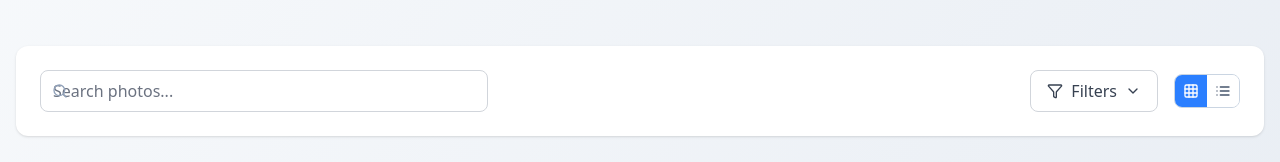
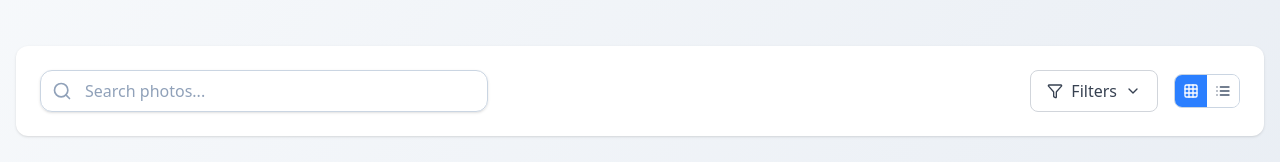
Before and after one commit to vfm2-testing-co/gallery-repo, a Next.js app: page /gallery in a window 1280 px wide. Shown: the part 399-561 px from the top of the page. Built offline with nearby package versions, Linux system fonts and the light colour scheme.

Commit message:
search bar

```diff
--- a/src/app/gallery/page.tsx
+++ b/src/app/gallery/page.tsx
@@ -71,14 +71,17 @@
           <div className="flex flex-col md:flex-row gap-4 items-center justify-between">
             {/* Search */}
             <div className="relative flex-1 max-w-md">
-              <Search className="absolute left-3 top-1/2 transform -translate-y-1/2 text-slate-400 h-4 w-4" />
+              <div className="relative">
+                <Search className="pointer-events-none absolute left-3 top-1/2 -translate-y-1/2 text-slate-400 h-5 w-5" />
                 <input
                   type="text"
                   placeholder="Search photos..."
                   value={searchQuery}
                   onChange={(e) => handleSearchChange(e.target.value)}
-                className="form-input pl-10"
+                  className="w-full rounded-xl border border-slate-300 dark:border-slate-600 bg-white/80 dark:bg-slate-800/80 pl-11 pr-4 py-2 text-slate-900 dark:text-white placeholder:text-slate-400 focus:outline-none focus:ring-2 focus:ring-blue-400 focus:border-blue-400 transition shadow-sm hover:shadow-md"
+                  aria-label="Search photos"
                 />
+              </div>
             </div>
 
             {/* Filter Controls */}
```
Lines whose indentation alone changed are shown as unchanged.
